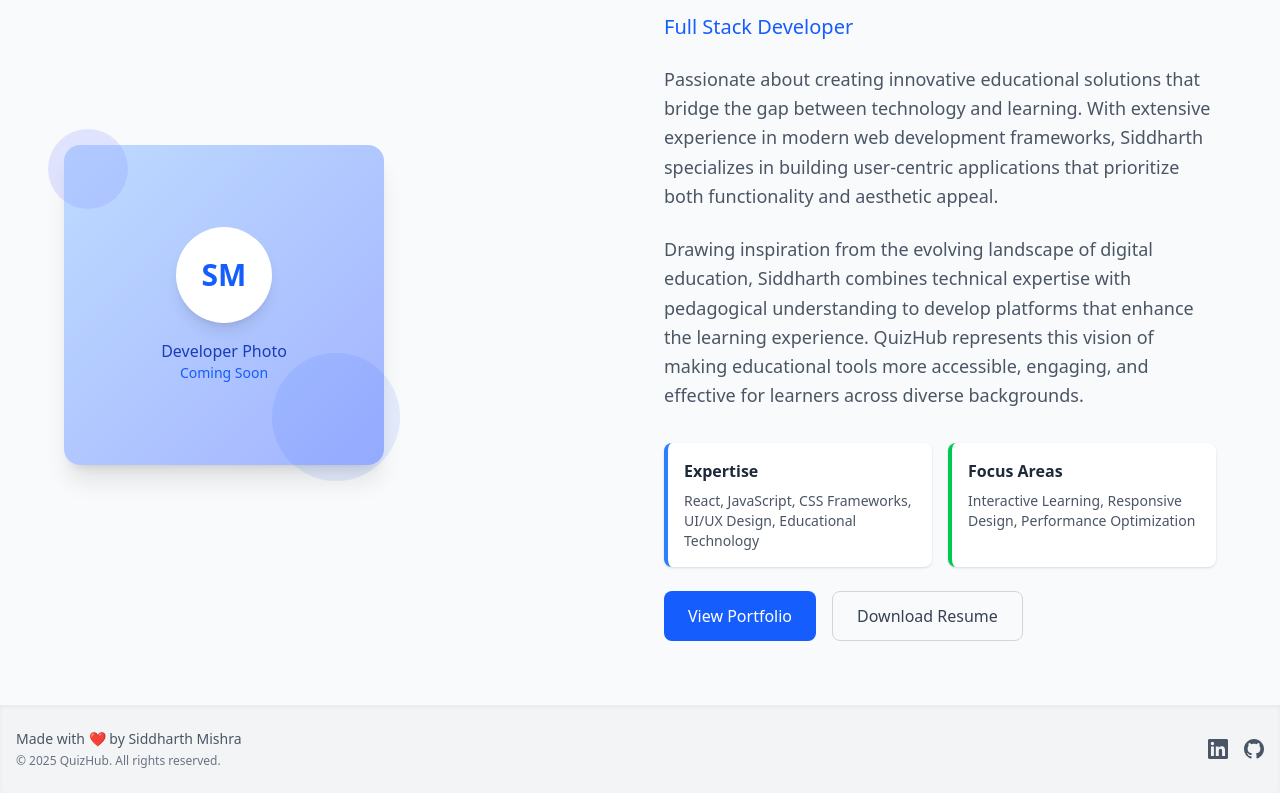
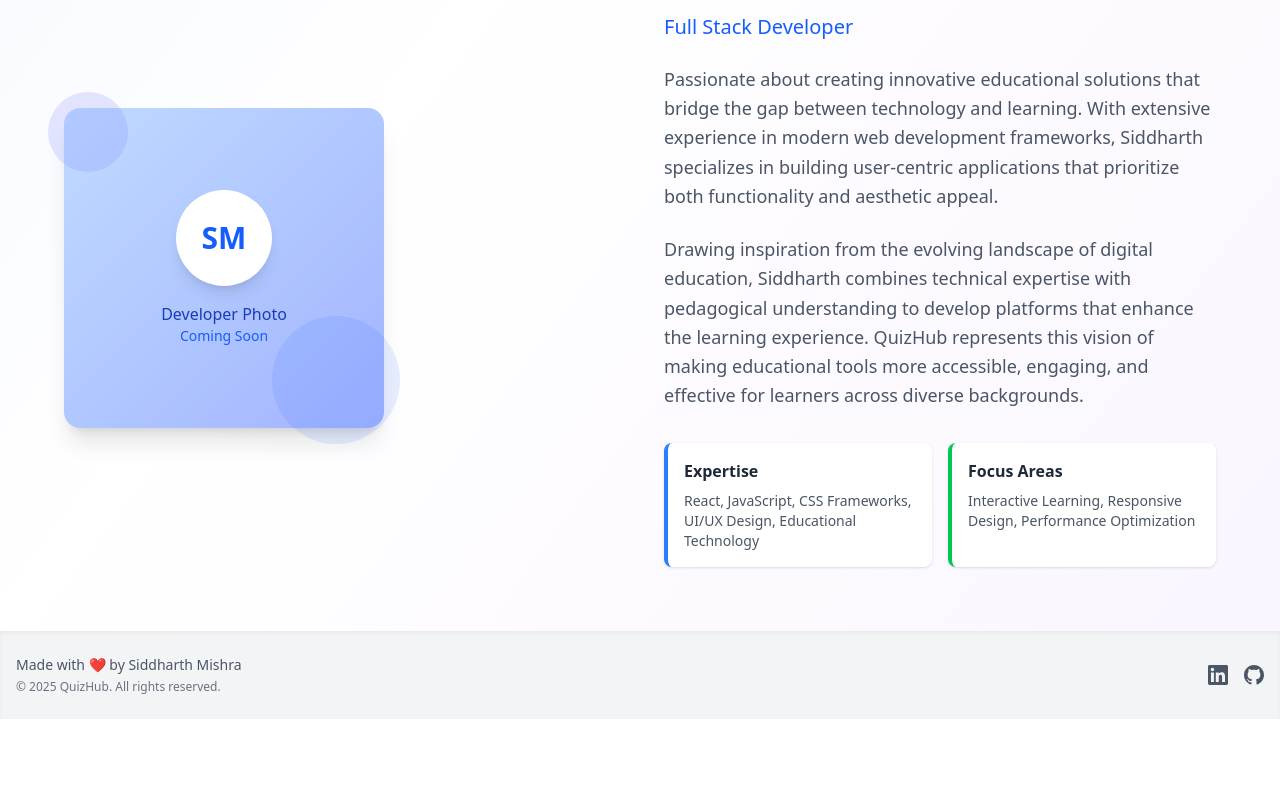
Before and after one commit to siddharth-m7/QuizAppReact, a React (Vite) app: page /about in a window 1280 px wide. Shown: the part 1133-1926 px from the top of the page. After the commit the page ends 1852 px from the top, so only its background shows below. Built offline with nearby package versions, Linux system fonts and the light colour scheme.

Commit message:
Final Commit For Version 1

```diff
--- a/src/components/AboutDeveloper.jsx
+++ b/src/components/AboutDeveloper.jsx
@@ -1,7 +1,7 @@
 import React from 'react';
 function AboutDeveloper() {
   return (
-    <section className="bg-gray-50 py-16 px-4">
+    <section className=" py-16 px-4">
       <div className="max-w-6xl mx-auto">
         <div className="text-center mb-12">
           <h2 className="text-4xl font-bold text-gray-900 mb-4">Meet the Developer</h2>
@@ -63,14 +63,16 @@ function AboutDeveloper() {
               </div>
             </div>
 
-            <div className="flex space-x-4 mt-6">
+
+            {/* Will Be populated later */}
+            {/* <div className="flex space-x-4 mt-6">
               <button className="bg-blue-600 text-white px-6 py-3 rounded-lg hover:bg-blue-700 transition-colors duration-200 font-medium">
                 View Portfolio
               </button>
               <button className="border border-gray-300 text-gray-700 px-6 py-3 rounded-lg hover:bg-gray-50 transition-colors duration-200 font-medium">
                 Download Resume
               </button>
-            </div>
+            </div> */}
           </div>
         </div>
       </div>
--- a/src/components/AboutProject.jsx
+++ b/src/components/AboutProject.jsx
@@ -3,7 +3,7 @@ import React from "react";
 // About Project Component
 function AboutProject() {
   return (
-    <section className="bg-white py-16 px-4">
+    <section className="py-16 px-4">
       <div className="max-w-6xl mx-auto">
         <div className="text-center mb-12">
           <h2 className="text-4xl font-bold text-gray-900 mb-4">About QuizHub</h2>
--- a/src/components/DisplayQuizQuestion.jsx
+++ b/src/components/DisplayQuizQuestion.jsx
@@ -110,7 +110,7 @@ function DisplayQuizQuestion({ data }) {
   }
 
   return (
-    <div className="min-h-screen bg-gradient-to-br from-indigo-50 via-white to-purple-50 py-6 sm:py-8 px-4">
+    <div className="min-h-screen bg-gradient-to-br from-indigo-100 via-white to-purple-100 py-6 sm:py-8 px-4">
       <div className="max-w-3xl mx-auto">
         {/* Progress Header */}
         <div className="bg-white rounded-2xl shadow-lg border border-gray-100 mb-6 overflow-hidden">
--- a/src/pages/AboutPage.jsx
+++ b/src/pages/AboutPage.jsx
@@ -7,7 +7,7 @@ function AboutPage() {
   return (
     <>
     <Navbar />
-    <main className="min-h-screen">
+    <main className="bg-gradient-to-br from-indigo-50 via-white to-purple-50 min-h-screen">
       <AboutProject />
       <AboutDeveloper />
     </main>
--- a/src/pages/HomePage.jsx
+++ b/src/pages/HomePage.jsx
@@ -30,7 +30,7 @@ function QuizHomePage() {
   return (
     <>
       <Navbar />
-      <div className="min-h-screen bg-gradient-to-br from-indigo-50 via-white to-purple-50">
+      <div className="min-h-screen bg-gradient-to-br from-indigo-100 via-white to-purple-100">
         {/* Hero Section */}
         <header className="px-4 py-8 sm:py-12 lg:py-16">
           <div className="max-w-4xl mx-auto text-center">
@@ -77,7 +77,7 @@ function QuizHomePage() {
               {categories.map((cat, index) => (
                 <div
                   key={index}
-                  className="group cursor-pointer rounded-2xl overflow-hidden shadow-md hover:shadow-2xl transform hover:scale-105 transition-all duration-300 bg-white border border-gray-100"
+                  className="group cursor-pointer rounded-2xl overflow-hidden shadow-md hover:shadow-2xl transform hover:scale-105 transition-all duration-300 bg-white border border-white hover:border-purple-600"
                 >
                   <div className="relative overflow-hidden">
                     <img
```
